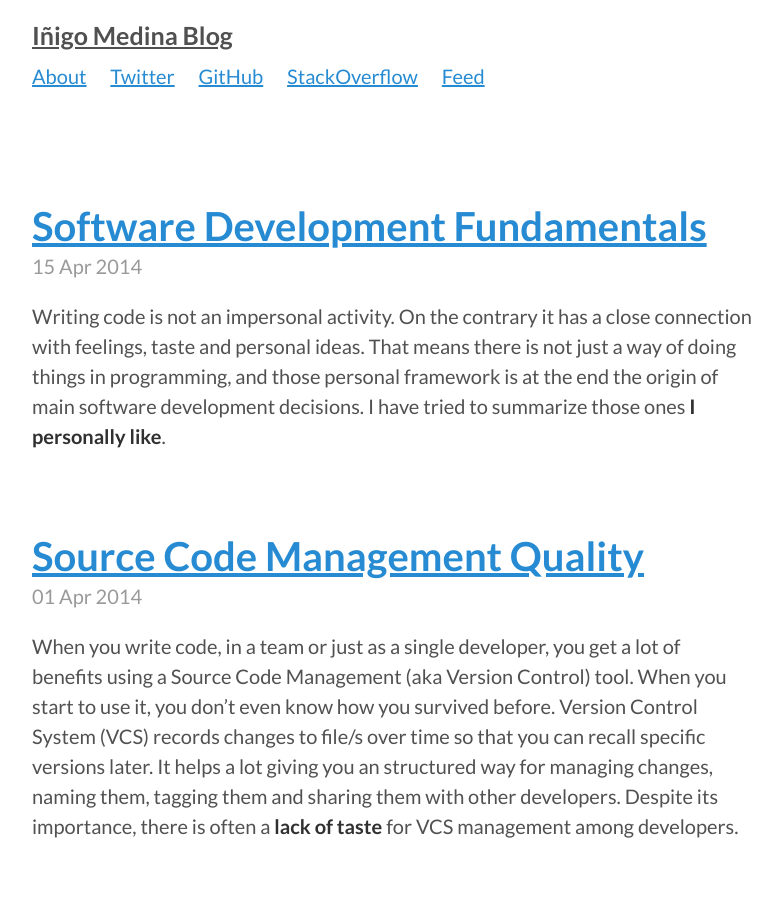
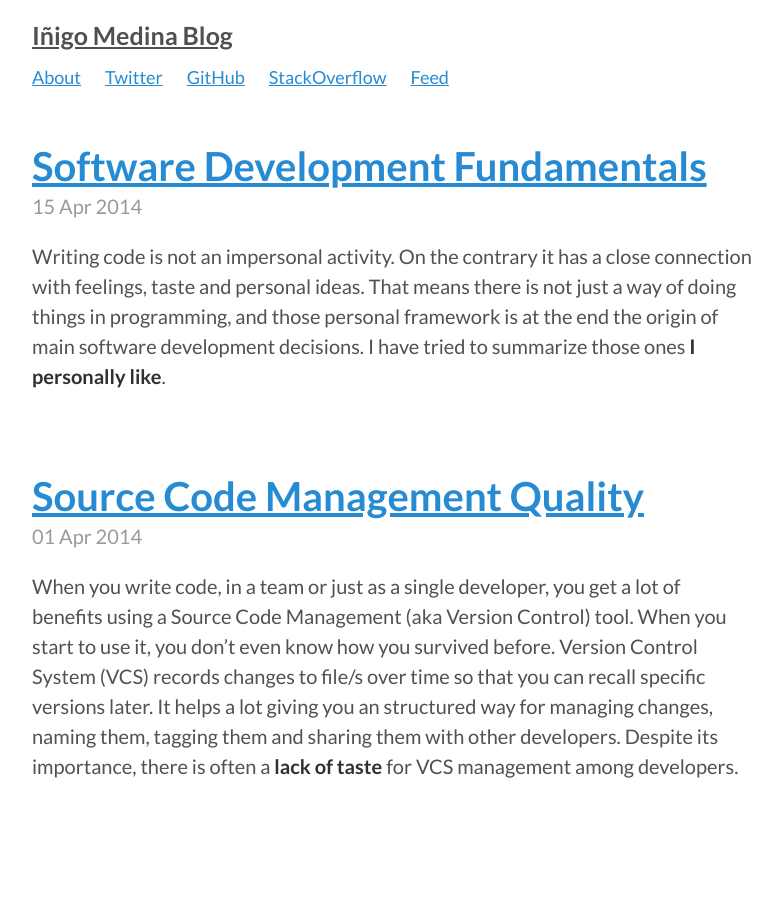
Before and after one commit to grosshat/grosshat.github.io, a Jekyll site: the page built from index.html, in a window 1280 px wide. Shown: the whole page, without its empty margins (248-1030 px from the left). Built offline with Jekyll 4.4.1, drawn with Linux system fonts in a browser that asks for light colours; Markdown is read by kramdown in place of the engine named in the settings; after the commit the page ends 900 px from its top, so only the background shows below that.

Commit message:
Remove big blank space for header.

```diff
--- a/public/css/poole.css
+++ b/public/css/poole.css
@@ -120,6 +120,7 @@ ul, ol, dl {
 .nav li {
   display: inline-block;
   margin-right: 20px;
+  font-size: .9rem;
 }
 
 dt {
@@ -280,7 +281,6 @@ tbody tr:nth-child(odd) th {
 .masthead {
   padding-top:    1rem;
   padding-bottom: 1rem;
-  margin-bottom: 3rem;
 }
 .masthead-title {
   margin-top: 0;
```
